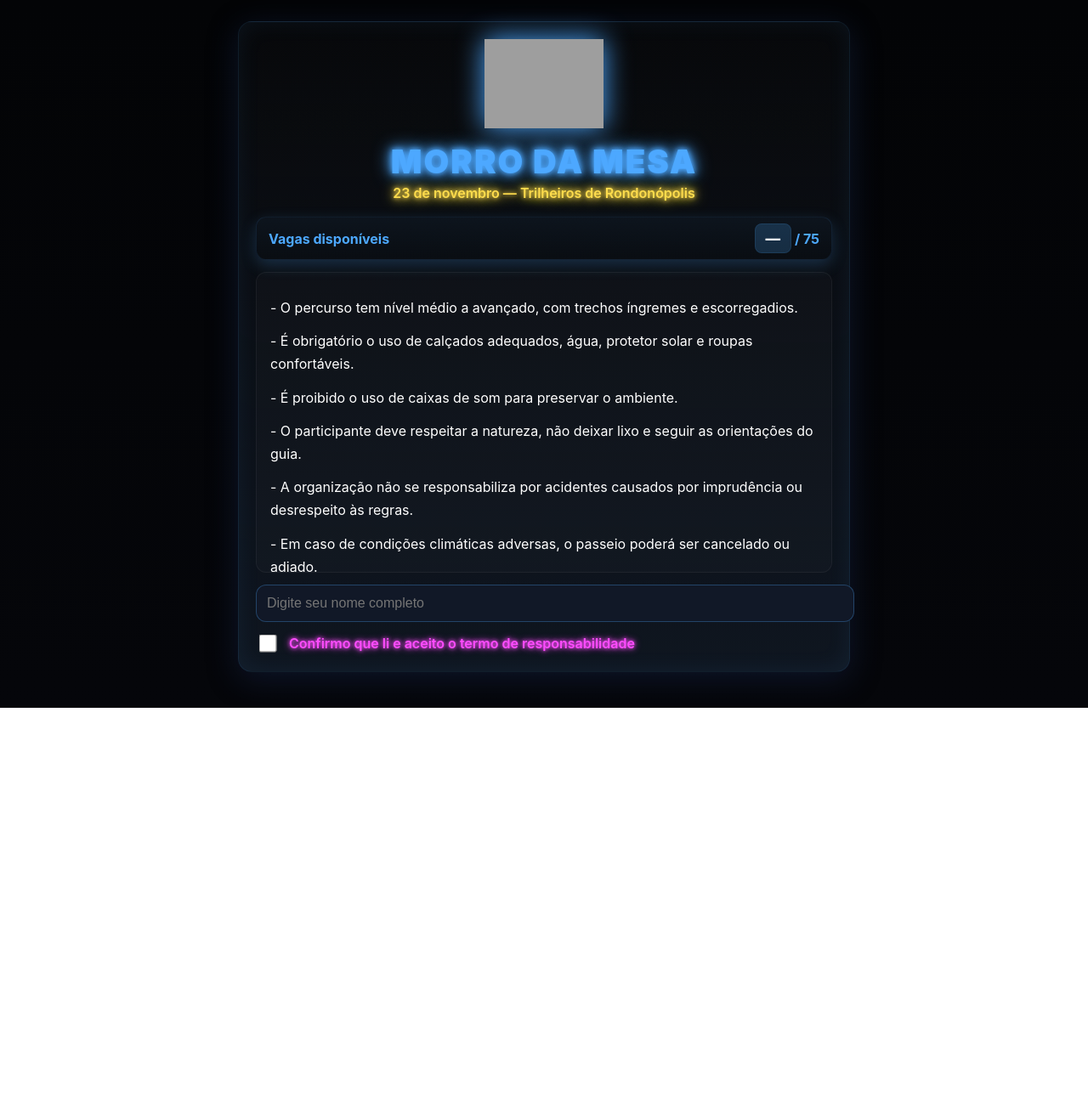
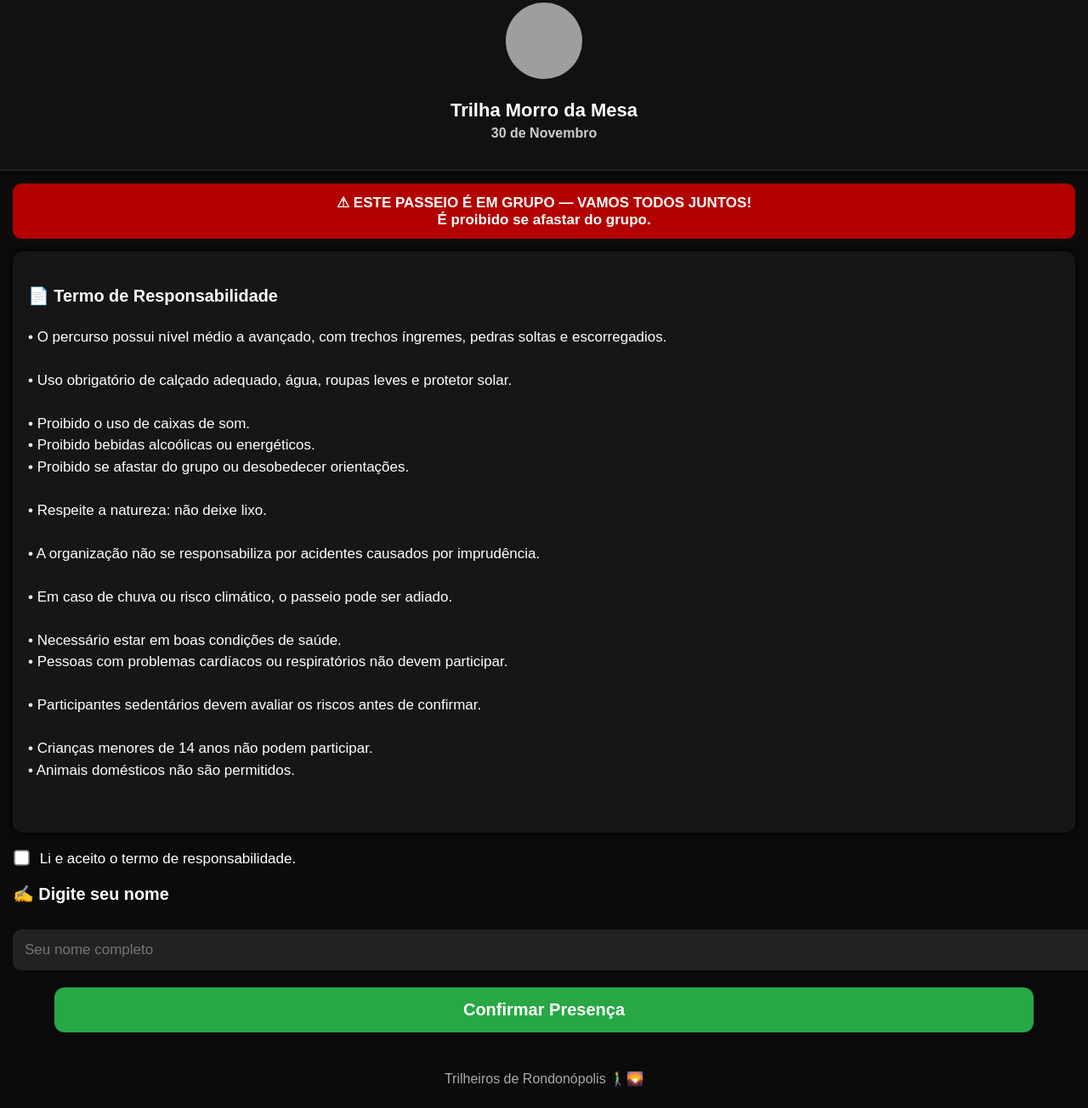
Before and after one commit to jonatasmarruda-prog/grupo-whatsapp-termo, a plain HTML site: page index.html in a window 1280 px wide. Shown: the part 17-1321 px from the top of the page at 85% size. Before the commit the page ends 850 px from the top, so only its background shows below. Drawn offline with Linux system fonts and the light colour scheme; no server answers; grey boxes are pictures that could not be loaded.

Commit message:
Update index.html

```diff
--- a/index.html
+++ b/index.html
@@ -1,318 +1,194 @@
 <!DOCTYPE html>
 <html lang="pt-BR">
 <head>
-<meta charset="utf-8">
-<meta name="viewport" content="width=device-width, initial-scale=1">
-<title>MORRO DA MESA — 23 DE NOVEMBRO</title>
+<meta charset="UTF-8">
+<meta name="viewport" content="width=device-width, initial-scale=1.0">
+<title>Trilha Morro da Mesa - Termo</title>
 
 <style>
-:root{
-    --bg:#05060a;
-    --panel:#0f1620;
-    --text:#e8f0ff;
-    --blue:#4da8ff;
-    --pink:#ff4dff;
-    --green:#4dff88;
-    --yellow:#ffdd4d;
+  body {
+    margin: 0;
+    font-family: "Arial", sans-serif;
+    background: #0b0b0b;
+    color: #ffffff;
+    padding: 0;
   }
 
-html,body{
-    margin:0;
-    font-family:'Inter','Roboto',Arial,sans-serif;
-    background:linear-gradient(180deg,#030406 0%,var(--bg) 100%);
-    color:var(--text);
-    -webkit-font-smoothing:antialiased;
+  .topo {
+    text-align: center;
+    padding: 20px;
+    background: #111;
+    border-bottom: 2px solid #222;
   }
 
-.wrap{
-    max-width:720px;
-    margin:20px auto;
-    padding:22px;
+  .logo {
+    width: 90px;
+    height: 90px;
+    border-radius: 50%;
+    margin-bottom: 10px;
   }
 
-.card{
-    background:linear-gradient(180deg, rgba(255,255,255,0.02), var(--panel));
-    border-radius:16px;
-    padding:20px;
-    box-shadow:0 8px 36px rgba(24,40,80,0.45),0 0 28px rgba(77,168,255,0.08) inset;
-    border:1px solid rgba(77,168,255,0.12);
-    text-align:center;
+  h1 {
+    font-size: 22px;
+    margin: 10px 0 5px 0;
   }
 
-/* Logo */
-.logo{
-    width:140px;
-    margin:0 auto 16px auto;
-    display:block;
-    filter: drop-shadow(0 0 16px #4da8ff);
+  h2 {
+    font-size: 16px;
+    color: #cccccc;
+    margin-top: 0;
   }
 
-/* Neon pulsante */
-@keyframes neonPulse {
-  0%,100%{ text-shadow: 0 0 4px var(--blue),0 0 8px var(--blue),0 0 16px var(--blue);}
-  50%{ text-shadow: 0 0 10px var(--blue),0 0 20px var(--blue),0 0 30px var(--blue);}
+  .alerta {
+    background: #b30000;
+    padding: 12px;
+    margin: 15px;
+    border-radius: 10px;
+    font-weight: bold;
+    text-align: center;
+    font-size: 17px;
   }
 
-/* Título Neon pulsante */
-h1{
-    font-size:2.4rem;
-    margin:6px 0 4px 0;
-    color:var(--blue);
-    font-weight:900;
-    text-transform:uppercase;
-    letter-spacing:2px;
-    animation:neonPulse 1.5s infinite alternate;
+  .box {
+    background: #161616;
+    padding: 18px;
+    border-radius: 12px;
+    margin: 15px;
+    box-shadow: 0 0 10px #000;
+    font-size: 17px;
+    line-height: 1.5;
   }
 
-@keyframes neonPulseYellow {
-  0%,100%{ text-shadow:0 0 3px var(--yellow),0 0 6px var(--yellow),0 0 12px var(--yellow);}
-  50%{ text-shadow:0 0 8px var(--yellow),0 0 16px var(--yellow),0 0 24px var(--yellow);}
+  .aceite-area {
+    margin: 20px 15px;
+    font-size: 17px;
   }
 
-h2{
-    font-size:1rem;
-    color:var(--yellow);
-    margin:0 0 18px 0;
-    font-weight:600;
-    animation:neonPulseYellow 1.5s infinite alternate;
+  input[type="checkbox"] {
+    transform: scale(1.4);
+    margin-right: 10px;
   }
 
-/* Contador de vagas com neon pulsante */
-@keyframes neonVagas{
-  0%,100%{ box-shadow:0 6px 18px rgba(77,168,255,0.08);}
-  50%{ box-shadow:0 6px 18px rgba(77,168,255,0.4);}
+  input[type="text"] {
+    width: 100%;
+    padding: 14px;
+    margin-top: 10px;
+    border-radius: 10px;
+    border: none;
+    background: #222;
+    color: #fff;
+    font-size: 17px;
   }
 
-.vagasBox{
-    display:flex;
-    justify-content:space-between;
-    align-items:center;
-    gap:12px;
-    padding:14px;
-    border-radius:12px;
-    background:linear-gradient(180deg, rgba(77,168,255,0.05), transparent);
-    border:1px solid rgba(77,168,255,0.1);
-    color:var(--blue);
-    font-weight:700;
-    margin-bottom:14px;
-    animation:neonVagas 1.5s infinite alternate;
+  button {
+    width: 90%;
+    padding: 15px;
+    border: none;
+    display: block;
+    margin: 20px auto;
+    border-radius: 12px;
+    background: #28a745;
+    color: #fff;
+    font-size: 20px;
+    font-weight: bold;
   }
 
-.vagasBox span.count{
-    font-size:1.1rem;
-    color:#fff;
-    background:rgba(77,168,255,0.2);
-    padding:6px 12px;
-    border-radius:8px;
-    font-weight:800;
-    border:1px solid rgba(77,168,255,0.12);
+  .sucesso {
+    margin: 20px;
+    padding: 15px;
+    background: #155724;
+    color: #d4edda;
+    border-radius: 10px;
+    font-size: 17px;
+    text-align: center;
   }
 
-/* Termo */
-.termo{
-    background:rgba(255,255,255,0.02);
-    border-radius:12px;
-    padding:16px;
-    height:320px;
-    overflow:auto;
-    color:#fff;
-    line-height:1.7;
-    border:1px solid rgba(255,255,255,0.05);
-    margin-bottom:14px;
-    text-align:left;
-}
-
-.termo p{
-    margin:12px 0;
-}
-
-/* Input nome */
-input#nome{
-    width:100%;
-    padding:12px;
-    font-size:1rem;
-    border-radius:12px;
-    border:1px solid rgba(77,168,255,0.3);
-    margin-bottom:12px;
-    background:#111827;
-    color:#fff;
-}
-
-/* Checkbox */
-label.checkbox{
-    display:flex;
-    gap:12px;
-    align-items:center;
-    cursor:pointer;
-    color:var(--pink);
-    font-weight:600;
-    text-shadow:0 0 4px var(--pink),0 0 8px var(--pink);
-}
-
-input[type="checkbox"]{
-    width:20px;
-    height:20px;
-    accent-color: var(--blue);
-    transform:scale(1.05);
-}
-
-/* Botão pulsante */
-@keyframes neonBtn{
-  0%,100%{ box-shadow:0 8px 20px rgba(77,168,255,0.25),0 0 20px rgba(255,77,255,0.14);}
-  50%{ box-shadow:0 8px 20px rgba(77,168,255,0.7),0 0 28px rgba(255,77,255,0.4);}
-}
-
-.btn{
-    display:block;
-    width:100%;
-    padding:14px 16px;
-    border-radius:14px;
-    text-align:center;
-    font-weight:900;
-    font-size:1.1rem;
-    cursor:pointer;
-    border:none;
-    transition: transform .12s ease, opacity .12s ease;
-}
-
-.btn-entrar{
-    background:linear-gradient(45deg,var(--blue),var(--pink),var(--yellow));
-    color:#05060a;
-    display:none;
-    text-shadow:0 0 6px #fff;
-    animation:neonBtn 1.5s infinite alternate;
-}
-
-.btn-entrar:active{
-    transform:translateY(1px) scale(.998);
-}
-
-/* Lotado */
-.lotado{
-    display:none;
-    margin-top:12px;
-    padding:14px;
-    border-radius:12px;
-    background: linear-gradient(180deg,#00005f,#0040a8);
-    color:#00ffff;
-    text-align:center;
-    font-weight:900;
-    font-size:1.4rem;
-    text-transform:uppercase;
-    text-shadow:0 0 12px #00ffff,0 0 24px #00ffff;
-}
-
-/* Responsividade */
-@media (max-width:420px){
-    .wrap{padding:12px;}
-    h1{font-size:1.8rem;}
-    h2{font-size:0.95rem;}
-    .termo{height:280px; padding:12px; font-size:0.95rem;}
+  .rodape {
+    text-align: center;
+    padding: 25px;
+    color: #aaa;
+    font-size: 16px;
   }
 </style>
+
 </head>
 <body>
-<div class="wrap">
-<div class="card">
-  <!-- Logo no topo -->
-  <img src="https://i.imgur.com/MwHr761.png" alt="Logo Morro da Mesa" class="logo">
 
-  <h1>Morro da Mesa</h1>
-  <h2>23 de novembro — Trilheiros de Rondonópolis</h2>
-
-  <div class="vagasBox">
-      <div>Vagas disponíveis</div>
-      <div><span id="vagasNum" class="count">—</span> / 75</div>
+<div class="topo">
+  <img class="logo" src="https://i.imgur.com/MwHr761.png" alt="Logo Trilheiros">
+  <h1>Trilha Morro da Mesa</h1>
+  <h2>30 de Novembro</h2>
 </div>
 
-  <div id="lotado" class="lotado">GRUPO LOTADO</div>
-
-  <div class="termo">
-      <p>- O percurso tem nível médio a avançado, com trechos íngremes e escorregadios.</p>
-      <p>- É obrigatório o uso de calçados adequados, água, protetor solar e roupas confortáveis.</p>
-      <p>- É proibido o uso de caixas de som para preservar o ambiente.</p>
-      <p>- O participante deve respeitar a natureza, não deixar lixo e seguir as orientações do guia.</p>
-      <p>- A organização não se responsabiliza por acidentes causados por imprudência ou desrespeito às regras.</p>
-      <p>- Em caso de condições climáticas adversas, o passeio poderá ser cancelado ou adiado.</p>
-      <p>- É indispensável estar em boas condições de saúde para participar da trilha.</p>
-      <p>- Pessoas com problemas cardíacos, respiratórios, mobilidade reduzida ou com histórico de desmaios/síncopes não são orientadas a realizar essa atividade.</p>
-      <p>- Participantes sedentários ou sem preparo físico devem avaliar cuidadosamente os riscos antes de confirmar presença.</p>
-      <p>- Crianças menores de 14 anos, não serão permitidas.</p>
+<div class="alerta">
+  ⚠ ESTE PASSEIO É EM GRUPO — VAMOS TODOS JUNTOS!
+  <br>É proibido se afastar do grupo.
 </div>
 
-  <input type="text" id="nome" placeholder="Digite seu nome completo">
+<div class="box">
+  <h3>📄 Termo de Responsabilidade</h3>
+  <p>
+  • O percurso possui nível médio a avançado, com trechos íngremes, pedras soltas e escorregadios.<br><br>
+  • Uso obrigatório de calçado adequado, água, roupas leves e protetor solar.<br><br>
+  • Proibido o uso de caixas de som.<br>
+  • Proibido bebidas alcoólicas ou energéticos.<br>
+  • Proibido se afastar do grupo ou desobedecer orientações.<br><br>
+  • Respeite a natureza: não deixe lixo.<br><br>
+  • A organização não se responsabiliza por acidentes causados por imprudência.<br><br>
+  • Em caso de chuva ou risco climático, o passeio pode ser adiado.<br><br>
+  • Necessário estar em boas condições de saúde.<br>
+  • Pessoas com problemas cardíacos ou respiratórios não devem participar.<br><br>
+  • Participantes sedentários devem avaliar os riscos antes de confirmar.<br><br>
+  • Crianças menores de 14 anos não podem participar.<br>
+  • Animais domésticos não são permitidos.<br><br>
+  </p>
+</div>
 
-  <label class="checkbox">
-    <input type="checkbox" id="aceite">
-    Confirmo que li e aceito o termo de responsabilidade
+<div class="aceite-area">
+  <label>
+    <input type="checkbox" id="aceito"> Li e aceito o termo de responsabilidade.
   </label>
+</div>
 
-  <button class="btn btn-entrar" id="btnEntrar">Clica aqui para entrar no grupo</button>
+<div class="aceite-area">
+  <h3>✍️ Digite seu nome</h3>
+  <input type="text" id="nome" placeholder="Seu nome completo">
+</div>
 
-</div>
+<button onclick="salvar()">Confirmar Presença</button>
+
+<div id="msg"></div>
+
+<div class="rodape">
+  Trilheiros de Rondonópolis 🚶‍♂️🌄
 </div>
 
 <script>
-const APPS_SCRIPT_URL = "https://script.google.com/macros/s/AKfycbz9m_YrXZ3pCNTsqnBX9XuNuTIINjQ0ErPpmkUyU9FkkYKv9bI5fWP2w93Ui9VjA1hs8Q/exec";
-const WHATSAPP_LINK = "https://chat.whatsapp.com/GOReIoh8N0ZCa4pQh2IMy7";
-const MAX_VAGAS = 75;
+function salvar() {
+  const nome = document.getElementById("nome").value.trim();
+  const aceito = document.getElementById("aceito").checked;
 
-const vagasNumEl = document.getElementById("vagasNum");
-const lotadoEl = document.getElementById("lotado");
-const aceiteEl = document.getElementById("aceite");
-const btnEntrar = document.getElementById("btnEntrar");
-const nomeInput = document.getElementById("nome");
-
-function atualizarVagas(vagas){
-  if(vagas <= 0){
-    lotadoEl.style.display = "block";
-    vagasNumEl.textContent = 0;
-    aceiteEl.disabled = true;
-    btnEntrar.style.display = "none";
-  } else {
-    lotadoEl.style.display = "none";
-    aceiteEl.disabled = false;
-    vagasNumEl.textContent = vagas;
-  }
+  if (!aceito) {
+    alert("Você precisa aceitar o termo de responsabilidade.");
+    return;
   }
 
-async function carregarVagas(){
-  try{
-    const res = await fetch(APPS_SCRIPT_URL, {cache:"no-cache"});
-    const data = await res.json();
-    let vagas = Number(data.vagas);
-    if(isNaN(vagas)) vagas = MAX_VAGAS;
-    atualizarVagas(vagas);
-  }catch(e){
-    vagasNumEl.textContent = "—";
-    console.error("Erro ao buscar vagas",e);
-  }
+  if (nome === "") {
+    alert("Digite seu nome.");
+    return;
   }
 
-function verificarForm(){
-  if(nomeInput.value.trim() !== "" && aceiteEl.checked && Number(vagasNumEl.textContent) > 0){
-    btnEntrar.style.display = "block";
-  } else {
-    btnEntrar.style.display = "none";
+  let lista = JSON.parse(localStorage.getItem("listaMorroMesa")) || [];
+  lista.push(nome);
+  localStorage.setItem("listaMorroMesa", JSON.stringify(lista));
+
+  document.getElementById("msg").innerHTML =
+    `<div class="sucesso">✔ Presença confirmada com sucesso!</div>`;
+
+  document.getElementById("nome").value = "";
+  document.getElementById("aceito").checked = false;
 }
-}
+</script>
 
-nomeInput.addEventListener("input", verificarForm);
-aceiteEl.addEventListener("change", verificarForm);
-
-btnEntrar.addEventListener("click", async ()=>{
-  const nome = nomeInput.value.trim();
-  if(nome === "") return;
-  try{
-    await fetch(APPS_SCRIPT_URL + "?nome=" + encodeURIComponent(nome));
-  }catch(e){ console.log("Erro enviar nome",e); }
-  let vagas = Number(vagasNumEl.textContent) - 1;
-  atualizarVagas(vagas);
-  window.location.href = WHATSAPP_LINK;
-});
-
-carregarVagas();
-setInterval(carregarVagas,6000);
-</script>
 </body>
 </html>
```
Lines whose indentation alone changed are shown as unchanged.
